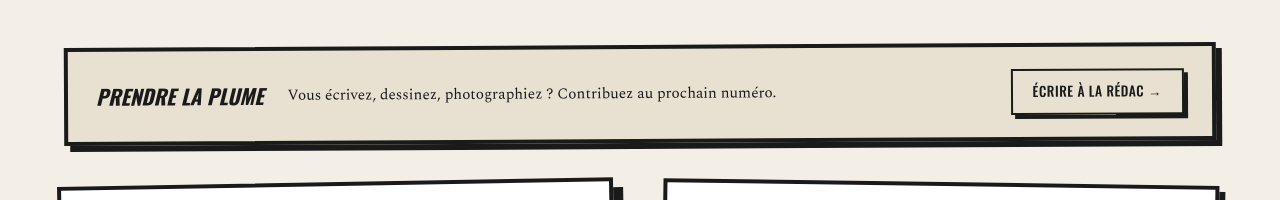
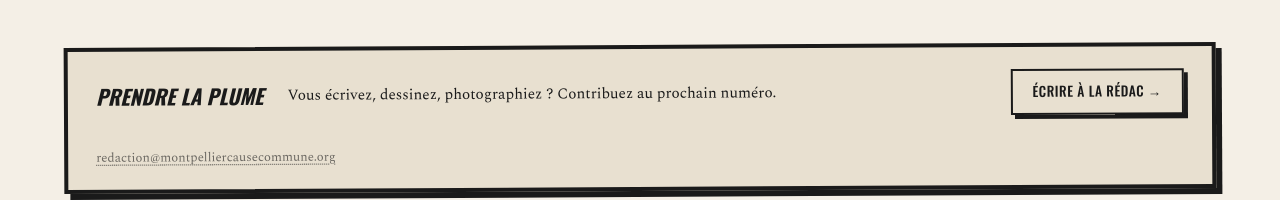
Before and after one commit to cause-toujours/cause-toujours.github.io, an Eleventy site: page index.njk in a window 1280 px wide and 1215 px high. Shown: the part 2889-3089 px from the top of the page. Built offline with nearby package versions, Linux system fonts and the light colour scheme; Eleventy itself is replaced by a stand-in of ours; files that its build step writes are made by us from their sources.

Commit message:
feat: bouton 'Écrire à la rédaction' → redaction@montpelliercausecommune.org
- Remplace l'ancienne adresse redaction@causetoujours.fr
- Affiche l'adresse en clair sous le bouton (cliquable)
- Champ unique engagement_email dans le CMS (éditable par les bénévoles)

```diff
--- a/_data/homepage.json
+++ b/_data/homepage.json
@@ -125,7 +125,7 @@
     "engagement_title": "PRENDRE LA PLUME",
     "engagement_text": "Vous écrivez, dessinez, photographiez\u00a0? Contribuez au prochain numéro.",
     "engagement_button_text": "ÉCRIRE À LA RÉDAC →",
-    "engagement_button_link": "mailto:redaction@causetoujours.fr?subject=Contribution%20au%20prochain%20num%C3%A9ro&body=Type%20de%20contribution%20%3A%0A%0AMon%20texte%20%3A%0A%0A"
+    "engagement_email": "redaction@montpelliercausecommune.org"
   },
   "trouver": {
     "section_num": "05",
--- a/admin/config.yml
+++ b/admin/config.yml
@@ -159,7 +159,7 @@ collections:
               - { name: "engagement_title", label: "Titre engagement", hint: "Titre du bloc 'Prendre la plume'", widget: "string" }
               - { name: "engagement_text", label: "Texte engagement", hint: "Invitation à contribuer", widget: "markdown" }
               - { name: "engagement_button_text", label: "Bouton engagement — texte", widget: "string" }
-              - { name: "engagement_button_link", label: "Bouton engagement — lien", hint: "Adresse email (ex: mailto:contact@causetoujours.fr)", widget: "string" }
+              - { name: "engagement_email", label: "Adresse email rédaction", hint: "Adresse qui s'ouvre dans le logiciel de mail quand on clique sur 'Écrire à la rédaction' (ex: redaction@montpelliercausecommune.org)", widget: "string" }
 
           # --- OÙ NOUS RETROUVER ---
           - name: "trouver"
--- a/css/style.css
+++ b/css/style.css
@@ -406,6 +406,16 @@ ul { list-style: none; }
 .engagement-banner .block-title { margin-bottom: 0; flex-shrink: 0; }
 .engagement-banner p { flex: 1; min-width: 220px; margin-bottom: 0; font-size: 0.95rem; }
 .engagement-banner .btn-outline { flex-shrink: 0; }
+.engagement-banner .engagement-email {
+  flex-basis: 100%;
+  margin-top: 4px;
+  font-size: 0.8rem;
+  opacity: 0.6;
+  text-decoration: underline;
+  text-decoration-style: dotted;
+  text-underline-offset: 3px;
+}
+.engagement-banner .engagement-email:hover { opacity: 1; }
 @media (max-width: 768px) {
   .engagement-banner { flex-direction: column; align-items: flex-start; transform: none; }
   .engagement-banner p { width: 100%; }
--- a/index.njk
+++ b/index.njk
@@ -191,7 +191,8 @@
     <div class="engagement-block engagement-banner">
       <h3 class="block-title">{{ homepage.numero.engagement_title }}</h3>
       <p>{{ homepage.numero.engagement_text | safe }}</p>
-      <a href="{{ homepage.numero.engagement_button_link }}" class="btn-outline">{{ homepage.numero.engagement_button_text }}</a>
+      <a href="mailto:{{ homepage.numero.engagement_email }}?subject=Contribution%20au%20prochain%20num%C3%A9ro&body=Type%20de%20contribution%20%3A%0A%0AMon%20texte%20%3A%0A%0A" class="btn-outline">{{ homepage.numero.engagement_button_text }}</a>
+      <a href="mailto:{{ homepage.numero.engagement_email }}" class="engagement-email">{{ homepage.numero.engagement_email }}</a>
     </div>
 
     <div class="numero-grid">
```
